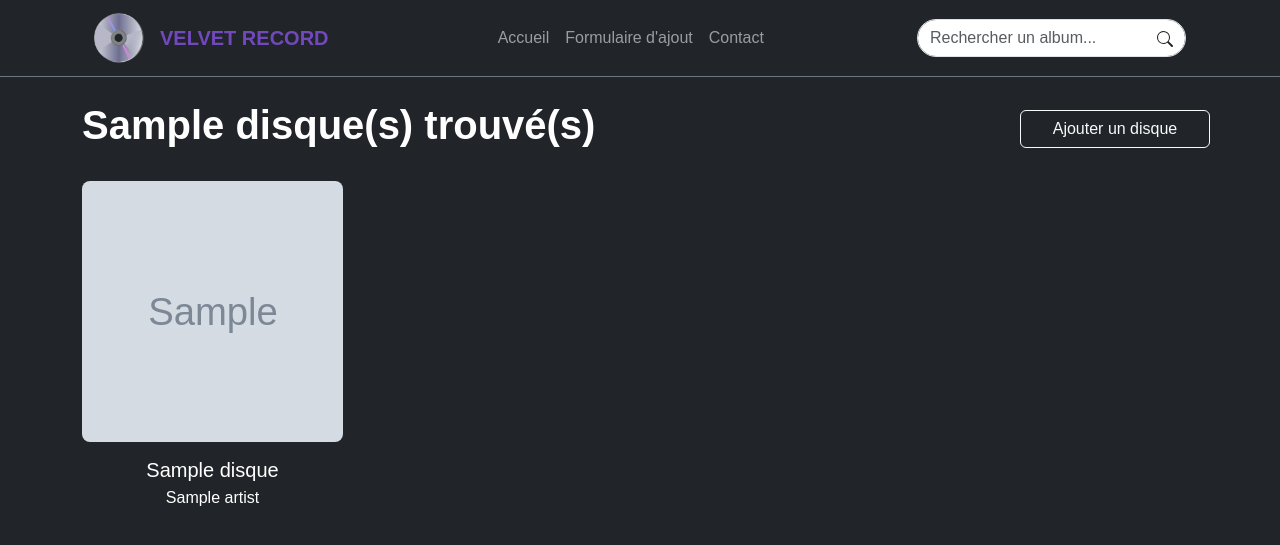
After one commit to ninie225/VelvetRecord2, a Symfony app: template templates/crud/search.html.twig in a window 1280 px wide. The commit adds this page. Shown: the top 545 px of the page. Run offline with Twig, Linux system fonts and the light colour scheme; the template is opened without the code that fills it: most values are stand-ins (such as "Sample title", 1, 10 or a date in 2020); grey boxes marked "Sample" are stand-in pictures; style sheets or scripts are compiled from the project's sources; some libraries are stand-ins or nearby versions; some web fonts are replaced.

Commit message:
Ajout gestion barre de recherche

```diff
--- a/composer.json
+++ b/composer.json
@@ -42,7 +42,8 @@
         "symfony/validator": "6.4.*",
         "symfony/web-link": "6.4.*",
         "symfony/yaml": "6.4.*",
-        "twig/extra-bundle": "^2.12|^3.0",
+        "twig/cssinliner-extra": "^3.21",
+        "twig/extra-bundle": "^3.21",
         "twig/twig": "^2.12|^3.0"
     },
     "config": {
--- /dev/null
+++ b/templates/crud/search.html.twig
@@ -0,0 +1,33 @@
+{% extends 'base.html.twig' %}
+{% block title %}Velvet Record{% endblock %}
+
+{% block body %}
+<div class="container">
+    <div class="row my-4 align-items-center">
+        <h1 class="fw-bold col-md-10">{{ nbDisques }} disque(s) trouvé(s)</h1>
+        <a href="{{ path('app_add') }}" class="btn btn-outline-light col-md-2">Ajouter un disque</a>
+    </div>
+
+    <div class="row g-4">
+        {% for disque in disques %}
+            <div class="col-12 col-sm-6 col-md-3">
+                <div class="card h-100 text-center border-0 bg-transparent">
+                    <a href="{{ path('app_details', {'id': disque.id}) }}">
+                        <img src="{{ asset('uploads/jaquettes/' ~ disque.picture) }}"
+                         class="card-img-top rounded-3 img-fluid"
+                         style="object-fit: cover; aspect-ratio: 1 / 1;"
+                         alt="Jaquette {{ disque.title }}">
+                    </a>
+
+                    <div class="card-body">
+                        <h5 class="card-title mb-1">{{ disque.title }}</h5>
+                        <p class="card-text">{{ disque.artist.name }}</p>
+                    </div>
+                </div>
+            </div>
+        {% else %}
+            <p>Aucun disque trouvé.</p>
+        {% endfor %}
+    </div>
+</div>
+{% endblock %}
--- a/templates/navbar.html.twig
+++ b/templates/navbar.html.twig
@@ -29,7 +29,7 @@
                     </ul>
 
                     <!-- Bar de recherche -->
-                    <form class="d-flex" role="search" method="GET" action="#">
+                    <form class="d-flex" role="search" method="GET" action="{{path('app_search')}}">
                         <div class="position-relative">
                             <input type="text" name="query"
                                    class="form-control rounded-pill pe-5"
```
Also changed, not shown: src/Controller/CrudController.php (+14 -0 lines), src/Repository/DiscRepository.php (+12 -0 lines), 1 other file.
